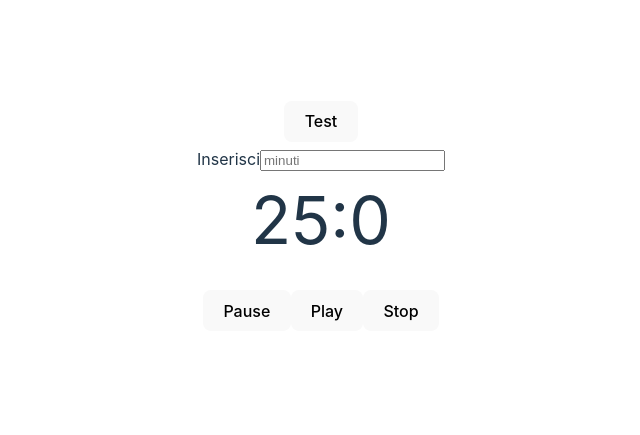
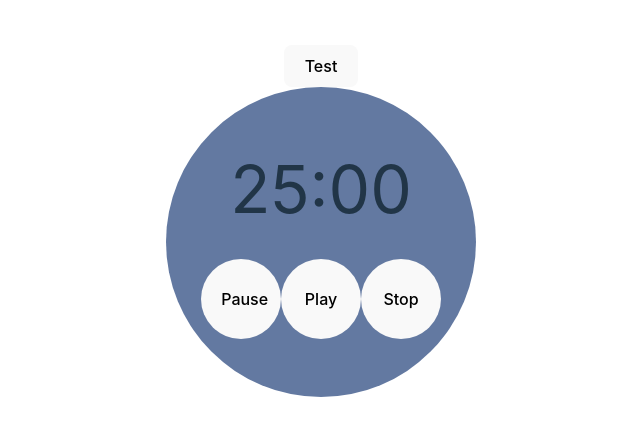
Before and after one commit to Kiside/PFocus, a React (Vite) app in the folder PFocus/: page / in a window 1280 px wide. Shown: the part 179-614 px from the top of the page, without its empty margins (319-959 px from the left). Built offline with nearby package versions, Linux system fonts and the light colour scheme.

Commit message:
Inizio lato estetico pomodoro timer

```diff
--- a/PFocus/src/components/containers/TimerContainer.jsx
+++ b/PFocus/src/components/containers/TimerContainer.jsx
@@ -15,7 +15,6 @@ function TimerContainer() {
     const [sessionWorkCompleted, setSessionWorkCompleted] = useState(0);
     const [currentSession, setCurrentSession] = useState(SessionTypes.WORK);
 
-    const [timerLabel, setTimerLabel] = useState('25:00');
     const [isPlaying, setIsPlaying] = useState(false);
     const [timer, setTimer] = useState(getMilliseconds(SessionTypes.WORK.duration));
 
@@ -81,7 +80,7 @@ function TimerContainer() {
     }
 
     const handleStop = () => {
-        setTimer(0);
+        setTimer(getMilliseconds(currentSession.duration));
         setIsPlaying(false);
     }
 
@@ -89,20 +88,13 @@ function TimerContainer() {
         setIsPlaying(false);
     }
 
-    const handleChangeInput = (e) => {
-        console.log('change input');
-        let milliseconds = getMilliseconds(e.target.value || 25);
-        setTimer(milliseconds)
-        setTimerLabel(milliseconds);
-    }
-
 
     const getFormattedTimer = (milliseconds) => {
         let total_seconds = parseInt(Math.floor(milliseconds / 1000));
         let total_minutes = parseInt(Math.floor(total_seconds / 60));
 
-        let seconds = parseInt(total_seconds % 60);
-        let minutes = parseInt(total_minutes % 60);
+        let seconds = parseInt(total_seconds % 60).toString().padStart(2,'0');
+        let minutes = parseInt(total_minutes % 60).toString().padStart(2,'0');
 
         return `${minutes}:${seconds}` ;
     }
@@ -119,7 +111,6 @@ function TimerContainer() {
         onPlay={handlePlay}
         onStop={handleStop}
         onPause={handlePause}
-        onChangeInput={(e) => handleChangeInput(e)}
         timerLabel={getFormattedTimer(timer)}/></div>
 
     )
--- a/PFocus/src/components/presentational/Timer.css
+++ b/PFocus/src/components/presentational/Timer.css
@@ -1,5 +1,13 @@
-.input-container{
+.timer-container{
+    background: #6379a1;
+    display: flex;
+    flex-direction: column;
+    width: 300px;
+    height: 300px;
     padding: 5px;
+    align-items:center;
+    justify-content: center;
+    border-radius: 300px;
 }
 
 .buttons-timer-container{
@@ -10,3 +18,9 @@
 .timer-label{
     font-size: 66px;
 }
+
+.button-timer{
+    border-radius: 80px;
+    width: 80px;
+    height: 80px;
+}
--- a/PFocus/src/components/presentational/Timer.jsx
+++ b/PFocus/src/components/presentational/Timer.jsx
@@ -1,24 +1,18 @@
 import './Timer.css'
 import PropTypes from 'prop-types';
 
-function Timer({onPlay, onStop, onPause ,onChangeInput, timerLabel}) {
+function Timer({onPlay, onStop, onPause, timerLabel}) {
     return (
-         <div className="input-container">
-            <label>Inserisci</label>
-            <input className="input-timer"
-            type="number"
-            placeholder="minuti"
-            onChange={onChangeInput}>
-            </input>
+         <div className="timer-container">
             <div>
                 <label className='timer-label'>
                     {timerLabel}
                 </label>
             </div>
             <div className="buttons-timer-container">
-                <button onClick={onPause}>Pause</button>
-                <button onClick={onPlay}>Play</button>
-                <button onClick={onStop}>Stop</button>
+                <button className = 'button-timer' onClick={onPause}>Pause</button>
+                <button className = 'button-timer' onClick={onPlay}>Play</button>
+                <button className = 'button-timer' onClick={onStop}>Stop</button>
             </div>
          </div>
     );
@@ -28,7 +22,6 @@ Timer.propTypes = {
     onPlay: PropTypes.func.isRequired,
     onStop: PropTypes.func.isRequired,
     onPause: PropTypes.func.isRequired,
-    onChangeInput: PropTypes.func.isRequired,
     timerLabel: PropTypes.string.isRequired,
 };
 
```
